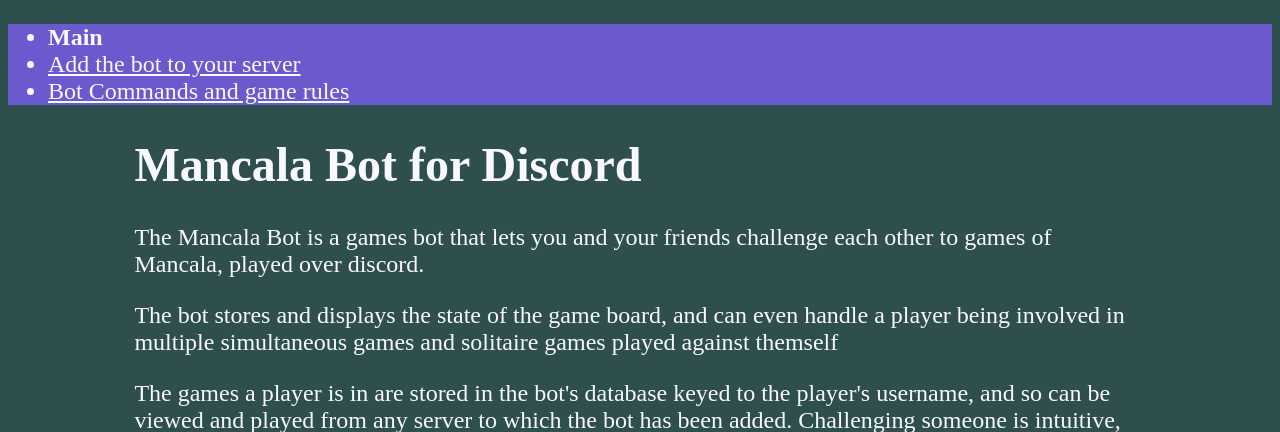
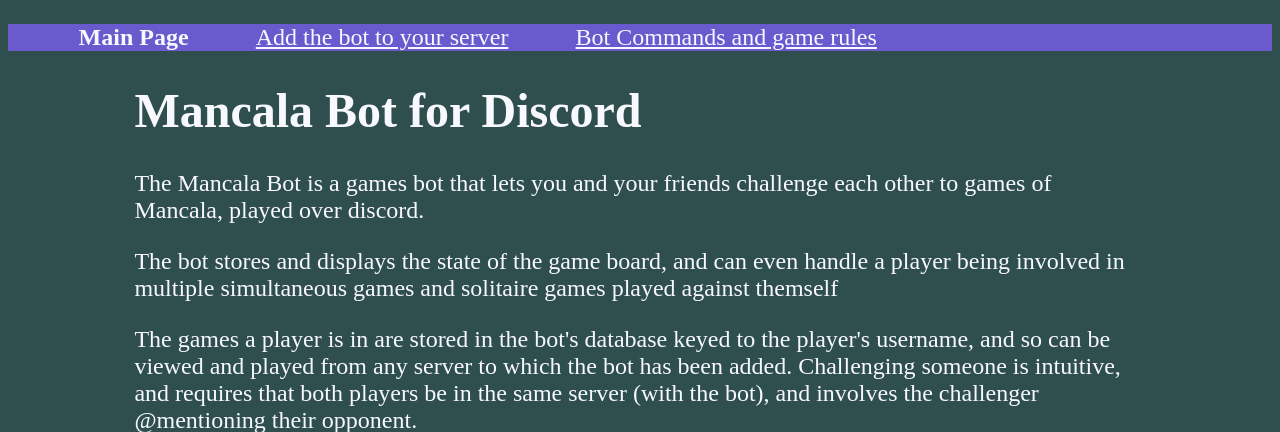
Before and after one commit to nataliecc1701/capstone-one-deployment-repo, a Flask app: page / in a window 1280 px wide. Shown: the top 432 px of the page. Run offline with Flask 3, Linux system fonts and the light colour scheme.

Commit message:
navbar now looks like a navbar

```diff
--- a/site/app.py
+++ b/site/app.py
@@ -3,7 +3,7 @@
 app = Flask(__name__)
 
 PAGES = [
-    ["/", "Main"],
+    ["/", "Main Page"],
     ["/add_bot", "Add the bot to your server"],
     ["/commands", "Bot Commands and game rules"]
 ]
--- a/site/static/mancalabot.css
+++ b/site/static/mancalabot.css
@@ -6,6 +6,11 @@
 
 nav {
     background-color: slateblue;
+}
+
+nav li {
+    display: inline;
+    margin: 2.5%;
 }
 
 a {
```
